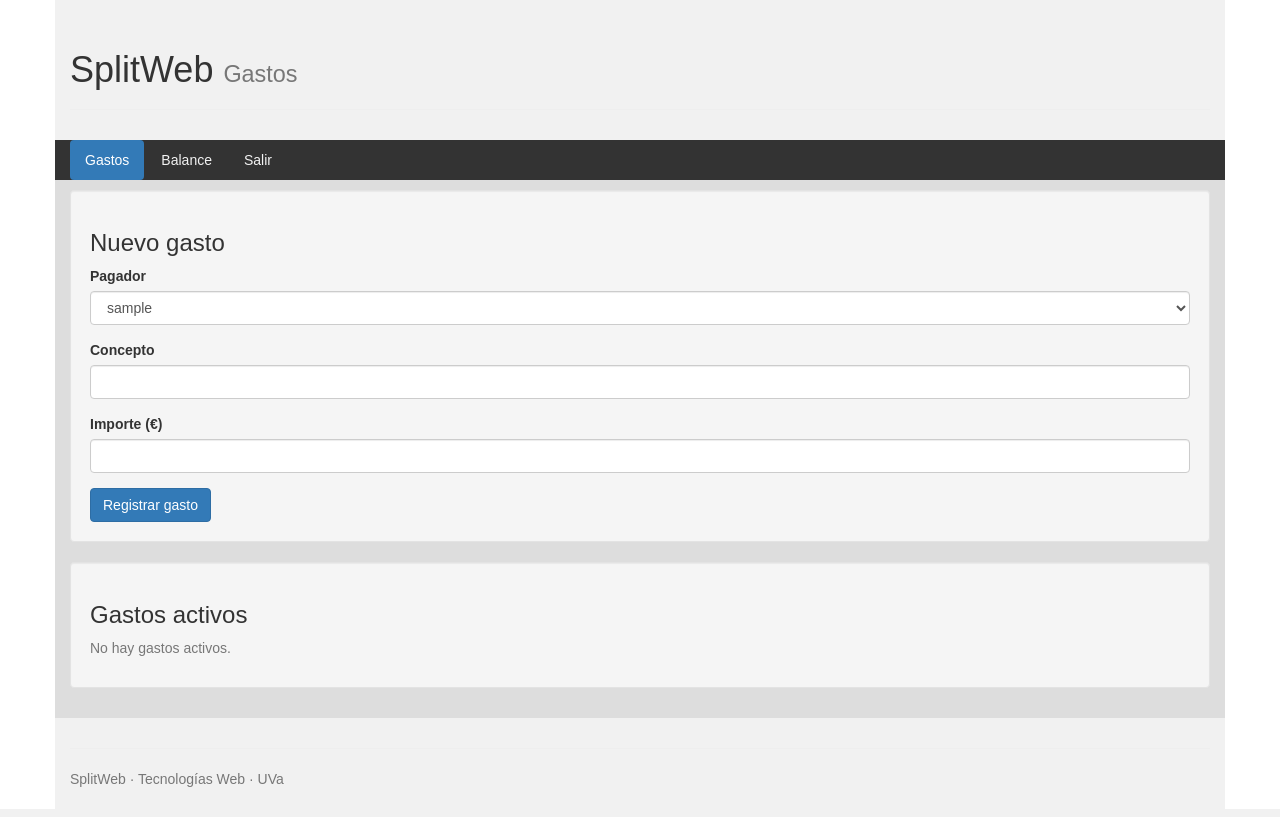
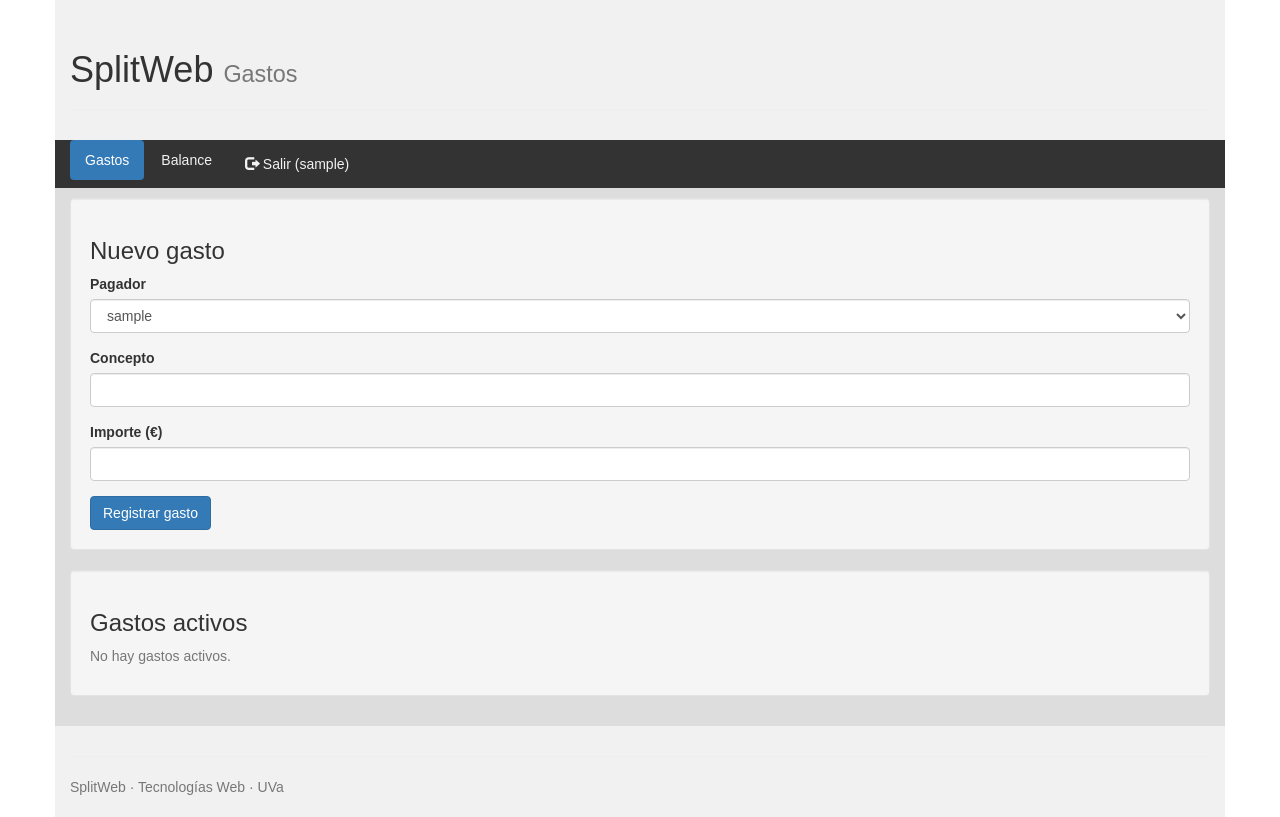
Before and after one commit to liamlopez3/SplitWeb, a PHP site: page / in a window 1280 px wide. Run offline with PHP 8.4, Linux system fonts and the light colour scheme; the visitor is signed in with stand-in values (Sample User, id 1); data that the repository does not hold is empty; some libraries are stand-ins or nearby versions.

Commit message:
Add access control in front controller, login guard and POST logout (session 7)

```diff
--- a/assets/css/style.css
+++ b/assets/css/style.css
@@ -63,3 +63,17 @@ textarea.error {
   border-color: #a94442 !important;
   background-color: #f2dede !important;
 }
+
+.btn-logout {
+  float: left;
+  display: block;
+  padding: 14px 16px;
+  border: none;
+  background: none;
+  color: #f2f2f2;
+}
+
+.btn-logout:hover {
+  background-color: #ddd;
+  color: black;
+}
--- a/inc/alertas.php
+++ b/inc/alertas.php
@@ -2,10 +2,13 @@
 
 $catalogoAlertas = [
     // Usuarios
-    'registro_ok'        => ['mensaje' => 'Registro completado. Ya puedes iniciar sesión.', 'clase' => 'alert-success'],
+    'registro_ok'        => ['mensaje' => 'Registro completado. Ya puedes iniciar sesión.',  'clase' => 'alert-success'],
     'registro_duplicado' => ['mensaje' => 'Ya existe una cuenta con ese email.',             'clase' => 'alert-danger'],
     'login_error'        => ['mensaje' => 'Email o contraseña incorrectos.',                 'clase' => 'alert-danger'],
     'logout_ok'          => ['mensaje' => 'Has cerrado sesión.',                             'clase' => 'alert-info'],
+    'login_ok'           => ['mensaje' => 'Sesión iniciada correctamente.',                  'clase' => 'alert-success'],
+    'sesion_requerida'   => ['mensaje' => 'Debes iniciar sesión para acceder a esa página.', 'clase' => 'alert-warning'],
+
 
     // Gastos
     'gasto_creado'       => ['mensaje' => 'Gasto registrado correctamente.',                 'clase' => 'alert-success'],
--- a/inc/plantilla.php
+++ b/inc/plantilla.php
@@ -20,8 +20,16 @@ function renderHeader($currentPage = '') { ?>
     <?php if (isset($_SESSION['user_email'])): ?>
       <li class="<?= $currentPage === 'expenses' ? 'active' : '' ?>"><a href="<?= RAIZ_URL ?>index.php?seccion=expenses">Gastos</a></li>
       <li class="<?= $currentPage === 'balance' ? 'active' : '' ?>"><a href="<?= RAIZ_URL ?>index.php?seccion=balance">Balance</a></li>
-      <li><a href="#">Salir</a></li>
-      <?php else: ?>
+      <li>
+        <form action="<?= RAIZ_URL ?>src/controladores/usuario.php" method="post">
+          <input type="hidden" name="logoutUser" value="1">
+          <button type="submit" class="btn-logout">
+            <span class="glyphicon glyphicon-log-out"></span>
+            Salir (<?= e($_SESSION['user_nickname'] ?? '') ?>)
+          </button>
+        </form>
+      </li>
+    <?php else: ?>
       <li class="<?= $currentPage === 'login' ? 'active' : '' ?>"><a href="<?= RAIZ_URL ?>index.php?seccion=login">Entrar</a></li>
       <li class="<?= $currentPage === 'register' ? 'active' : '' ?>"><a href="<?= RAIZ_URL ?>index.php?seccion=register">Registrarse</a></li>
     <?php endif; ?>
--- a/index.php
+++ b/index.php
@@ -5,10 +5,16 @@ require_once RAIZ_FISICA . 'inc/plantilla.php';
 require_once RAIZ_FISICA . 'src/modelos/usuario.php';
 require_once RAIZ_FISICA . 'src/modelos/gasto.php';
 
-$seccion = $_GET['seccion'] ?? 'expenses';
+$isLoggedIn = isset($_SESSION['user_email']);
+
+$seccion = $_GET['seccion'] ?? ($isLoggedIn ? 'expenses' : 'login');
 
 switch ($seccion){
     case 'expenses':
+        if (!$isLoggedIn) {
+            header('Location: ' . RAIZ_URL . 'index.php?seccion=login&resultado=sesion_requerida', true, 303);
+            exit();
+        }
         define('PAGE_TITLE','Gastos');
         renderHeader('expenses');
         include RAIZ_FISICA . 'src/vistas/gasto/formulario.php';
@@ -17,6 +23,10 @@ switch ($seccion){
         break;
 
     case 'login':
+        if ($isLoggedIn) {
+            header('Location: ' . RAIZ_URL . 'index.php?seccion=expenses', true, 303);
+            exit();
+        }
         define('PAGE_TITLE','Iniciar sesión');
         renderHeader('login');
         include RAIZ_FISICA . 'src/vistas/usuario/login.php';
@@ -24,6 +34,10 @@ switch ($seccion){
         break;
 
     case 'register':
+        if ($isLoggedIn) {
+            header('Location: ' . RAIZ_URL . 'index.php?seccion=expenses', true, 303);
+            exit();
+        }
         define('PAGE_TITLE','Registro');
         renderHeader('register');
         include RAIZ_FISICA . 'src/vistas/usuario/registro.php';
```
Also changed, not shown: src/controladores/usuario.php (+30 -1 lines).
